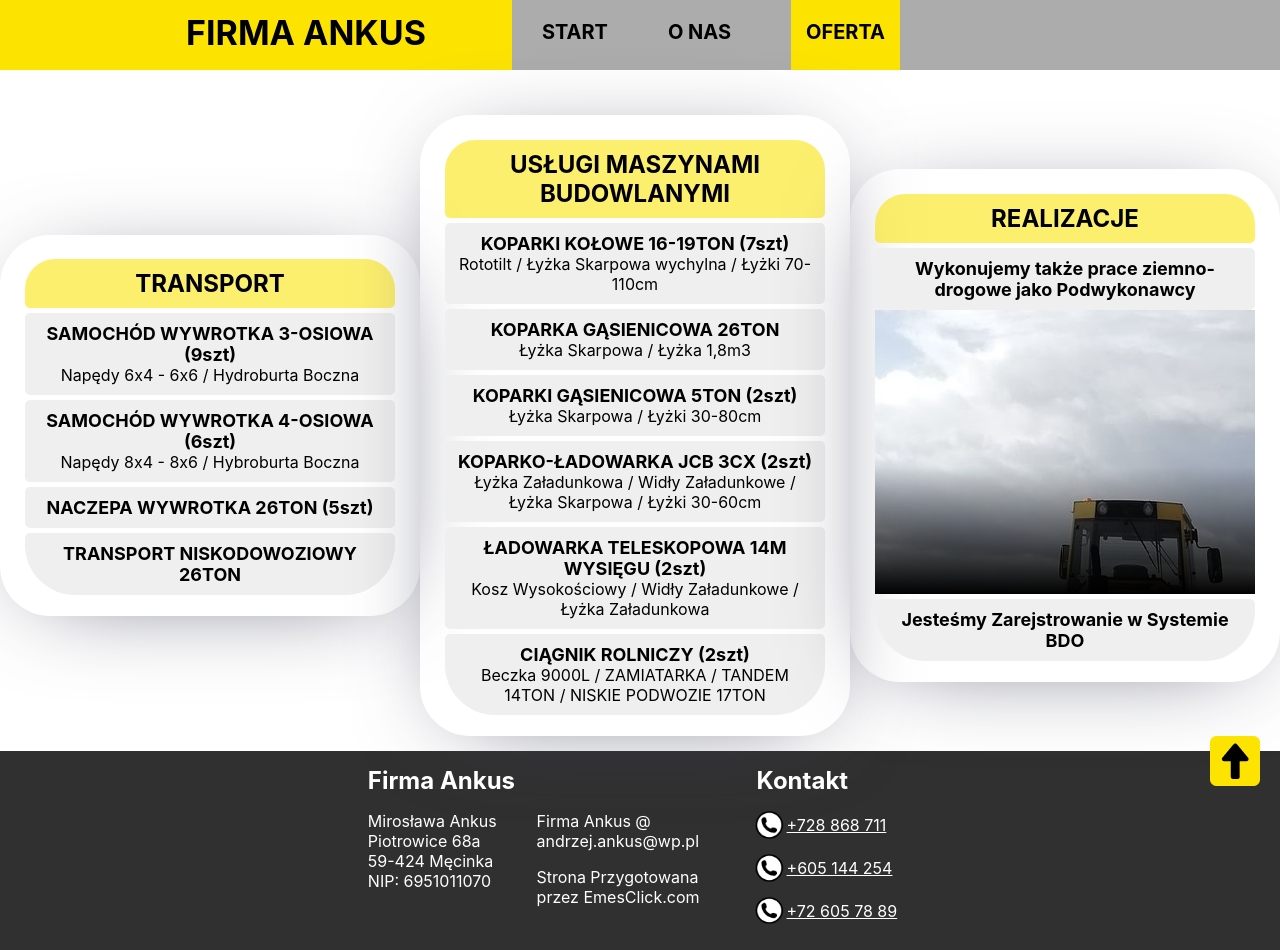
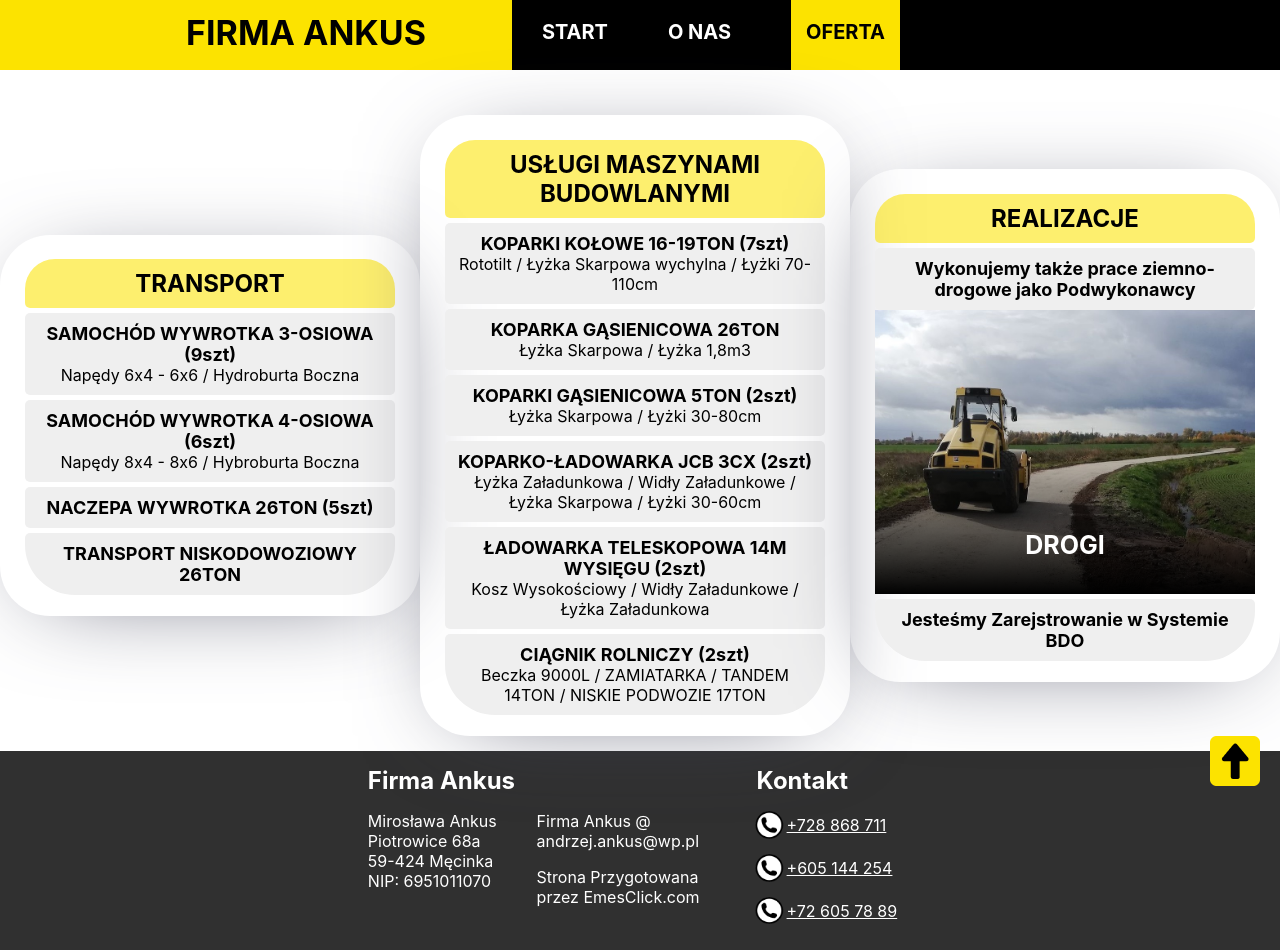
Before and after one commit to Kojot999/Firma-Ankus, a React (Create React App) app: page /oferta in a window 1280 px wide. Built offline with nearby package versions, Linux system fonts and the light colour scheme.

Commit message:
feat: desktop overlay

```diff
--- a/src/App.css
+++ b/src/App.css
@@ -1,3 +1,5 @@
 .App {
   text-align: center;
+  max-width: 1360px;
+  margin-inline: auto;
 }
--- a/src/components/NavBar/NavBar.module.scss
+++ b/src/components/NavBar/NavBar.module.scss
@@ -15,9 +15,11 @@
   }
   a {
     text-decoration: none;
-    color: black;
   }
   .NavLogo {
+    h1 {
+      color: black;
+    }
     @media only all and (min-width: 920px) {
       min-width: 40%;
     }
--- a/src/components/NavBar/NavDeskopt/NavDeskopt.module.scss
+++ b/src/components/NavBar/NavDeskopt/NavDeskopt.module.scss
@@ -1,19 +1,20 @@
 .NavDeskopt {
   display: flex;
-  background: rgb(172, 172, 172);
+  background: rgb(0, 0, 0);
 
   a {
     font-size: 20px;
     height: 50px;
     margin-inline: 30px;
     padding-top: 20px;
+    color: white;
   }
   a:hover {
-    color: #fce300;
     text-decoration: underline;
   }
+  .selected {
+    background: #fce300;
+    padding-inline: 15px;
+    color: black;
+  }
 }
-.selected {
-  background: #fce300;
-  padding-inline: 15px;
-}
--- a/src/components/Views/Oferta/OfertaItems/Realizacje.module.scss
+++ b/src/components/Views/Oferta/OfertaItems/Realizacje.module.scss
@@ -4,10 +4,12 @@
   max-width: 380px;
   padding: 5px 25px;
   margin: 15px auto;
-
   .tile {
     position: relative;
     max-height: 280px;
+    img {
+      width: 100%;
+    }
     .text {
       position: absolute;
       z-index: 5;
--- a/src/components/Views/TopView/TopViews.js
+++ b/src/components/Views/TopView/TopViews.js
@@ -12,7 +12,9 @@ export const TopViews = () => {
         <img alt="" src={TopViewsIMG2} className={styles.imgDesktop} />
         <div className={styles.wrapper}>
           <h1>USŁUGI</h1>
-          <h2>BUDOWLANO-TRANSPORTOWE,</h2>
+          <h2>
+            <span>BUDOWLANO-TRANSPORTOWE,</span>
+          </h2>
           <h3>Oraz wykonawstwo robót ziemnych i drogowych.</h3>
           <div className={styles.linkWrapper}>
             <img alt="" src={Phone} />
--- a/src/components/Views/TopView/TopViews.module.scss
+++ b/src/components/Views/TopView/TopViews.module.scss
@@ -32,7 +32,7 @@
       }
     }
     h1 {
-      color: black;
+      color: white;
       margin: 0;
       font-size: 38px;
       @media only all and (max-width: 720px) {
@@ -47,7 +47,6 @@
     }
     h2 {
       color: #ebff07;
-      background: black;
       margin: 0;
       font-size: 26px;
       @media only all and (max-width: 400px) {
@@ -57,11 +56,14 @@
         font-size: 40px;
       }
     }
+    h2 span {
+      background: black;
+    }
     h3 {
-      color: white;
+      color: black;
       margin: 0;
       font-size: 22px;
-      text-shadow: 4px 4px 8px rgba(0, 0, 0, 1);
+      text-shadow: 4px 4px 8px rgb(160, 160, 160);
       @media only all and (max-width: 400px) {
         font-size: 22px;
       }
```
